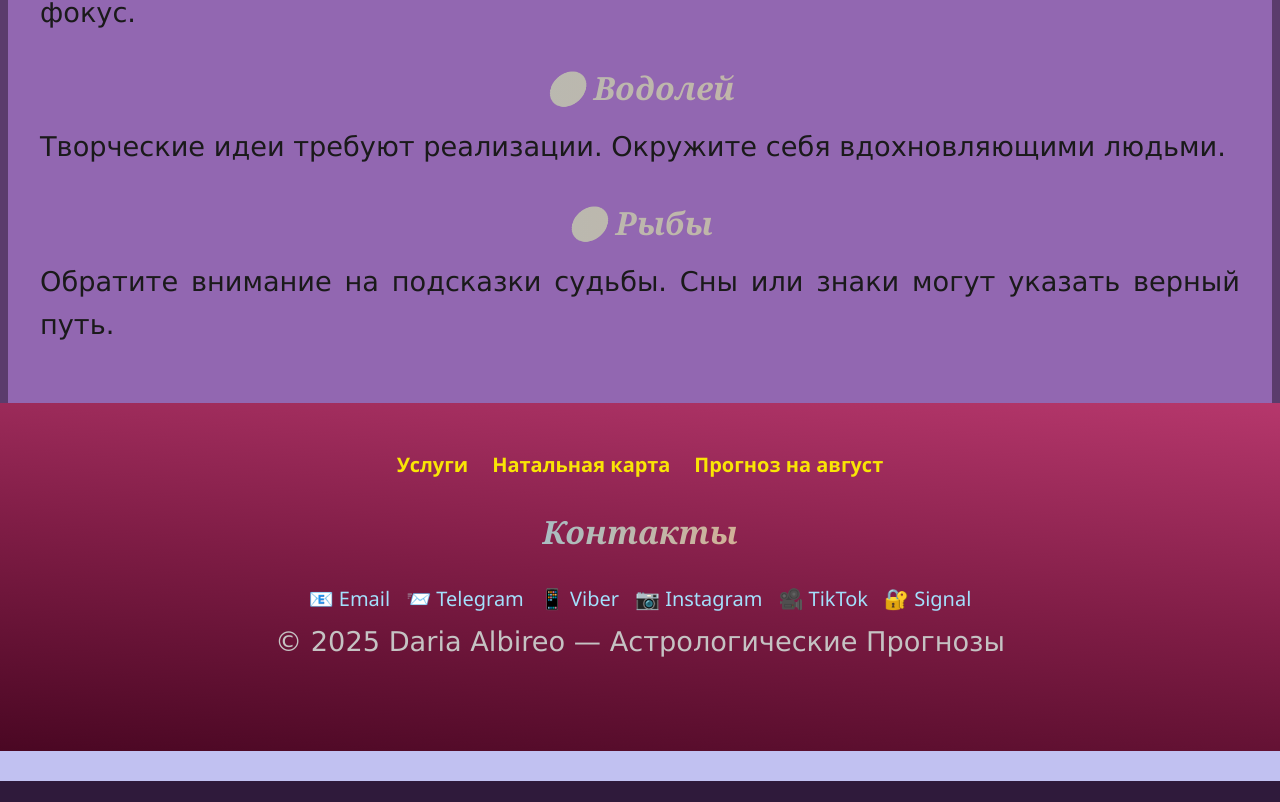
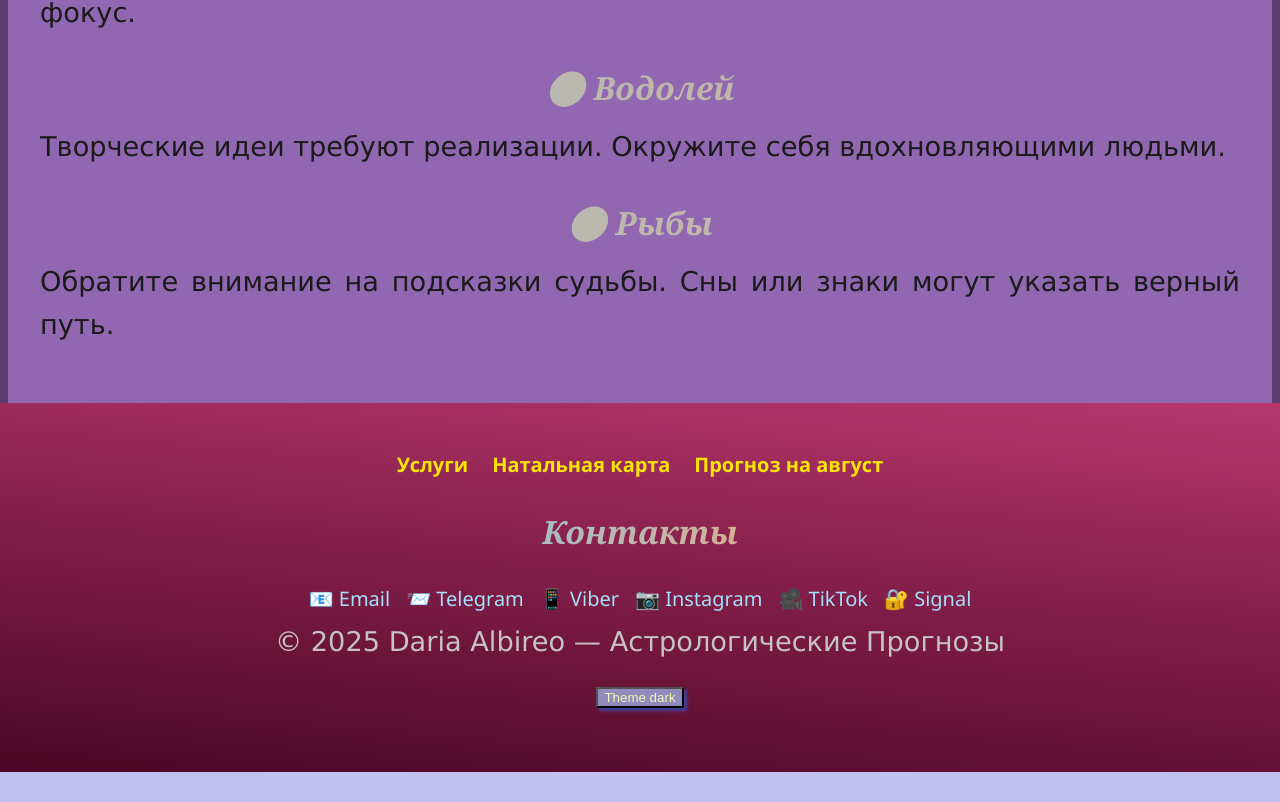
Before and after one commit to co-forester/react-astro-app, a React (Create React App) app in the folder frontend/: page /App/horoscope_july19 in a window 1280 px wide. Shown: the part 1827-2629 px from the top of the page. Before the commit the page ends 2608 px from the top, so only its background shows below. Built offline with nearby package versions, Linux system fonts and the light colour scheme.

Commit message:
Обновив Footer додав кнопку тема

```diff
--- a/frontend/src/components/Footer/Footer.tsx
+++ b/frontend/src/components/Footer/Footer.tsx
@@ -9,6 +9,10 @@ const Footer = () => {
 
   const theme = useAppSelector(state => state.theme.theme);
     const dispatch = useAppDispatch();
+
+    const switchTheme = () => {
+        dispatch(themeActions.themeChange());
+      };
 
     // Автоматичне завантаження теми з localStorage
     useEffect(() => {
@@ -60,7 +64,12 @@ const Footer = () => {
 
          <p>© 2025 Daria Albireo — Астрологические Прогнозы</p>
 
-
+        <button
+          className={theme ? css.buttonLight : css.buttonDark}
+          onClick={switchTheme}
+        >
+          {theme ? 'Theme dark' : 'Theme light'}
+        </button>
 
       </footer>
 
--- a/frontend/src/components/HoroscopeJuly19/HoroscopeJuly19.tsx
+++ b/frontend/src/components/HoroscopeJuly19/HoroscopeJuly19.tsx
@@ -21,9 +21,14 @@ const HoroscopeJuly19 = () => {
     }, [dispatch]);
 
     // Збереження теми у localStorage
-    useEffect(() => {
-      localStorage.setItem('theme', theme ? 'light' : 'dark');
-    }, [theme]);
+   useEffect(() => {
+  const savedTheme = localStorage.getItem('theme');
+  if (savedTheme === 'light' || savedTheme === 'dark') {
+    dispatch(themeActions.setTheme(savedTheme === 'light'));
+  } else {
+    dispatch(themeActions.setTheme(true)); // світла за замовчуванням
+  }
+}, [dispatch]);
 
 return (
   <div>
```
